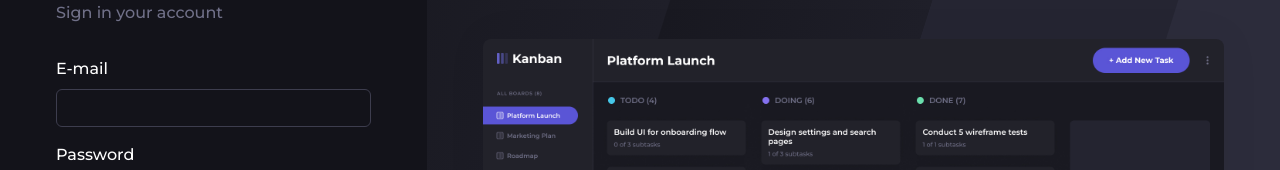
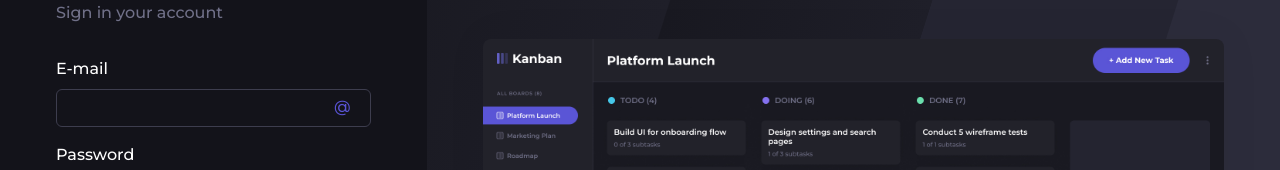
Before and after one commit to ShotMeow/kanban, a React (Vite) app: page /authorize in a window 1280 px wide. Shown: the part 215-385 px from the top of the page. Built offline with nearby package versions, Linux system fonts and the light colour scheme; no server answers.

Commit message:
Added: Email Icon for Email Fields

```diff
--- a/package.json
+++ b/package.json
@@ -1,6 +1,6 @@
 {
   "name": "kanban",
-  "version": "1.2.2",
+  "version": "1.2.3",
   "type": "module",
   "description": "The purpose of this project is to provide a simple and intuitive way to manage tasks and workflows using the Kanban methodology.",
   "keywords": ["kanban", "task management", "workflow management"],
--- a/src/features/Authorize/ui/SignIn/SignIn.module.scss
+++ b/src/features/Authorize/ui/SignIn/SignIn.module.scss
@@ -31,7 +31,7 @@
     > ul {
       @apply flex gap-2;
       > li > a {
-        @apply w-8 h-8 bg-gray-dark flex items-center justify-center rounded-sm;
+        @apply w-8 h-8 bg-gray-dark flex items-center justify-center rounded-sm transition-all;
 
         &:hover {
           @apply bg-primary;
--- a/src/shared/ui/Field/Field.module.scss
+++ b/src/shared/ui/Field/Field.module.scss
@@ -27,6 +27,10 @@
     }
   }
 
+  > .icon {
+    @apply absolute right-5 bottom-2 text-primary;
+  }
+
   > button {
     @apply absolute right-5 bottom-3 text-primary;
 
--- a/src/shared/ui/Field/index.tsx
+++ b/src/shared/ui/Field/index.tsx
@@ -23,7 +23,7 @@ export const Field: FC<Props> = ({ type = 'text', title, value, ...props }) => {
     >
       {title && <span>{title}</span>}
       <input value={value} type={fieldType} {...props} />
-      {type === 'password' && (
+      {type === 'password' ? (
         <button
           aria-label="Shown Password Button"
           className={classNames({
@@ -40,7 +40,7 @@ export const Field: FC<Props> = ({ type = 'text', title, value, ...props }) => {
             <OpenedEyeIcon className={styles.icon} />
           )}
         </button>
-      )}
+      ) : type === "email" && <span className={styles.icon}>@</span>}
     </label>
   );
 };
```
